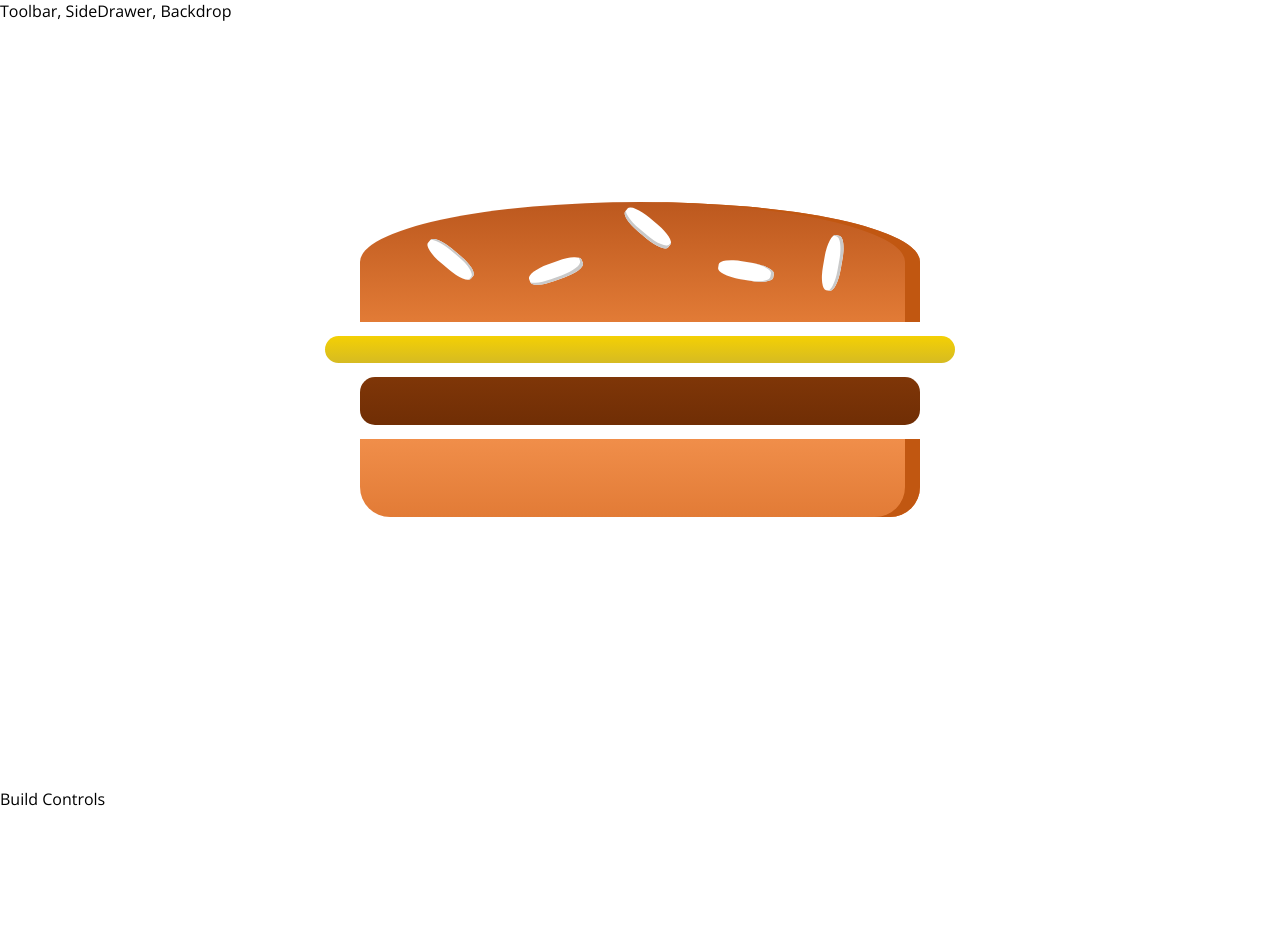
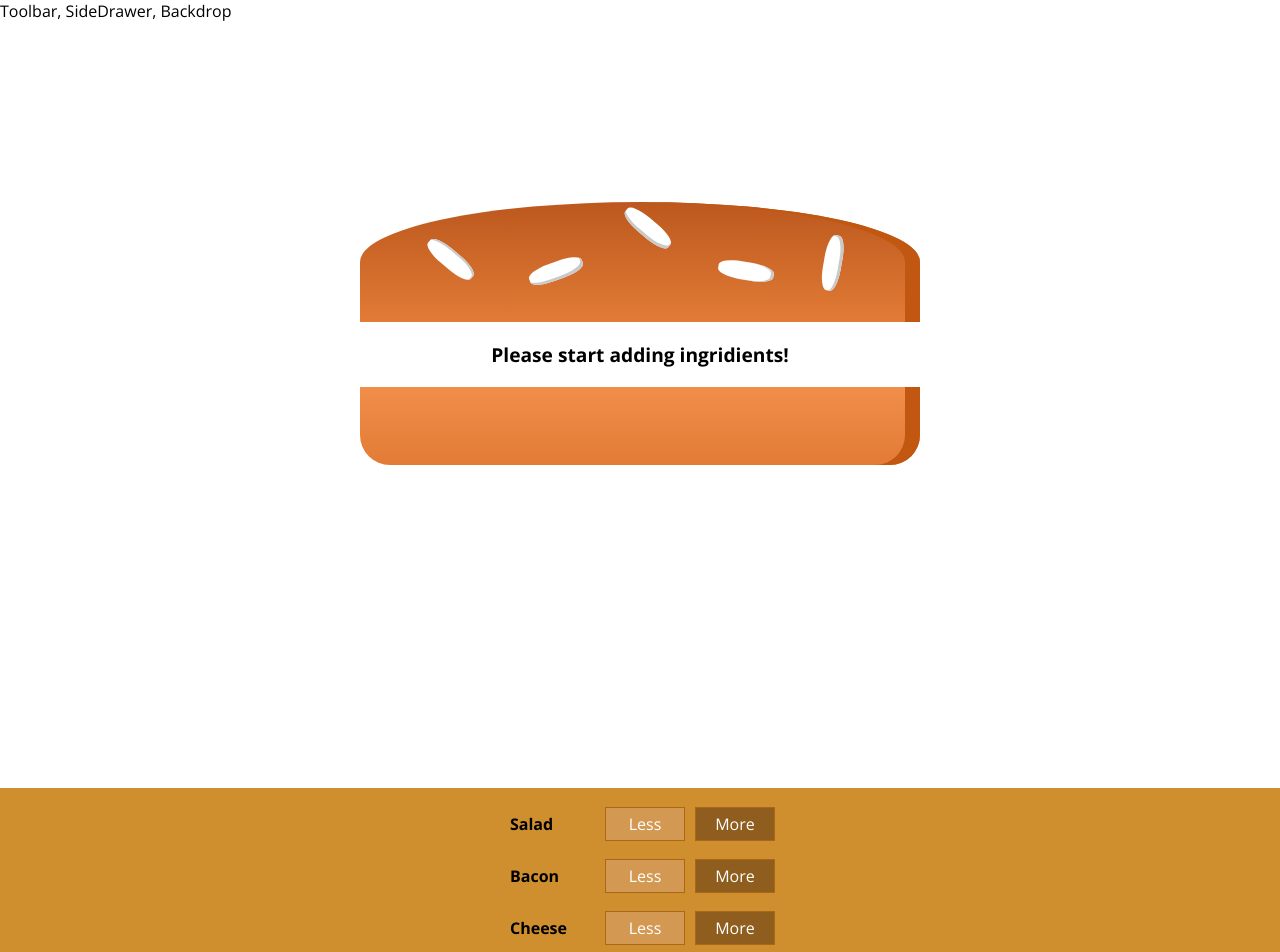
Before and after one commit to georgessich/borger-cource-app, a React (Create React App) app: page / in a window 1280 px wide. Shown: the top 952 px of the page. Before the commit the page ends 810 px from the top, so only its background shows below. Built offline with nearby package versions, Linux system fonts and the light colour scheme.

Commit message:
outputting build controls

```diff
--- /dev/null
+++ b/src/components/Burger/BuildControls/BuildControl/BuildControl.js
@@ -0,0 +1,13 @@
+import buildControls from "../BuildControls";
+
+import React from 'react';
+import classes from './BuildControl.module.css'
+const buildControl = (props) => (
+    <div className={classes.BuildControl}>
+        <div className={classes.Label}>{props.label}</div>
+        <button className={classes.Less}>Less</button>
+        <button className={classes.More}>More</button>
+    </div>
+);
+
+export default buildControl;
--- /dev/null
+++ b/src/components/Burger/BuildControls/BuildControl/BuildControl.module.css
@@ -0,0 +1,57 @@
+.BuildControl {
+    display: flex;
+    justify-content: space-between;
+    align-items: center;
+    margin: 5px 0;
+
+}
+
+.BuildControl button {
+    display: block;
+    font: inherit;
+    padding: 5px;
+    margin: 0 5px;
+    width: 80px;
+    border: 1px solid #aa6817;
+    cursor: pointer;
+    outline: none;
+}
+
+.BuildControl button:disabled {
+    background-color: #AC9980;
+    border: 1px solid #7E7365;
+    color: #ccc;
+    cursor: default;
+}
+
+.BuildControl button:hover:disabled {
+    background-color: #AC9980;
+    color: #ccc;
+    cursor: not-allowed;
+}
+
+.Label {
+    padding: 10px;
+    font-weight: bold;
+    width: 80px;
+}
+
+.BuildControl .Less {
+    background-color: #D39952;
+    color: white;
+}
+
+.BuildControl .More {
+    background-color: #8F5E1E;
+    color: white;
+}
+
+.BuildControl .Less:hover, .BuildControl .Less:active {
+    background-color: #DAA972;
+    color: white;
+}
+
+.BuildControl .More:hover,.BuildControl .More:active {
+    background-color: #99703F;
+    color: white;
+}
--- /dev/null
+++ b/src/components/Burger/BuildControls/BuildControls.js
@@ -0,0 +1,19 @@
+import React from 'react';
+import classes from './BuildControls.module.css';
+import BuildControl from './BuildControl/BuildControl';
+const controls = [
+    {label: 'Salad', type: 'salad'},
+    {label: 'Bacon', type: 'bacon'},
+    {label: 'Cheese', type: 'cheese'},
+    {label: 'Meat', type: 'meat'},
+
+];
+const buildControls = (props) => (
+    <div className={classes.BuildControls}>
+        {controls.map(ctrl => (
+            <BuildControl key={ctrl.label} label={ctrl.label}/>
+        ))}
+    </div>
+);
+
+export default buildControls;
--- /dev/null
+++ b/src/components/Burger/BuildControls/BuildControls.module.css
@@ -0,0 +1,10 @@
+.BuildControls {
+    width: 100%;
+    background-color: #cf8f2e;
+    display: flex;
+    flex-flow: column;
+    align-items: center;
+    box-shadow: 0 2px 1px #ccc;
+    margin: auto;
+    padding: 10px 0;
+}
--- a/src/components/Burger/Burger.js
+++ b/src/components/Burger/Burger.js
@@ -3,11 +3,22 @@ import classes from './Burger.module.css';
 import BurgerIngridient from './BurgerIngridient/BurgerIngridient';
 
 const burger = (props) => {
+    let transformedIngridients = Object.keys(props.ingridients)
+    .map(igKey => {
+        return [...Array(props.ingridients[igKey])].map((_, i) => {
+           return <BurgerIngridient key = {igKey + i} type = {igKey} />;
+        });
+    })
+    .reduce((arr, el) => {
+        return arr.concat(el);
+    }, []);
+    if(transformedIngridients.length===0) {
+        transformedIngridients = <p>Please start adding ingridients!</p>
+    }
     return (
         <div className={classes.Burger}>
             <BurgerIngridient type="bread-top" />
-            <BurgerIngridient type="cheese" />
-            <BurgerIngridient type="meat" />
+            {transformedIngridients}
             <BurgerIngridient type="bread-bottom" />
         </div>
     );
--- a/src/containers/BurgerBuilder/BurgerBuilder.js
+++ b/src/containers/BurgerBuilder/BurgerBuilder.js
@@ -4,13 +4,23 @@ import React, { Component } from 'react';
 
 import Aux from '../../hoc/auxiliery';
 
-import Burger from '../../components/Burger/Burger'
+import Burger from '../../components/Burger/Burger';
+import BuildControls from '../../components/Burger/BuildControls/BuildControls';
 class BurgerBuilder extends Component {
+
+    state = {
+        ingridients: {
+            salad: 0,
+            bacon: 0,
+            cheese: 0,
+            meat: 0
+        }
+    }
     render () {
         return (
             <Aux>
-                <Burger />
-                <div>Build Controls</div>
+                <Burger  ingridients={this.state.ingridients} />
+                <BuildControls />
             </Aux>
         );
     }
```
